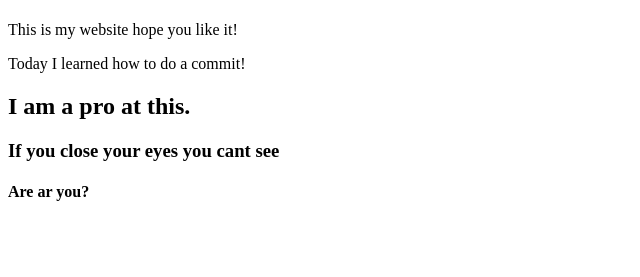
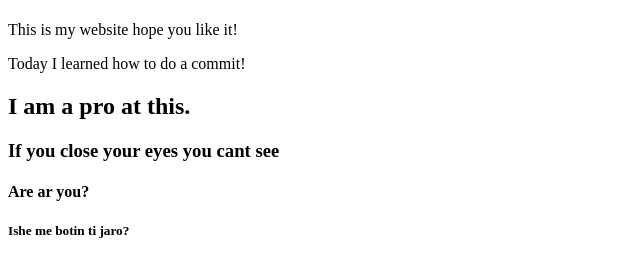
Before and after one commit to Mikaeli12/hello-world, a plain HTML site: page index.html in a window 1280 px wide. Shown: the part 59-336 px from the top of the page, without its empty margins (0-640 px from the left). Drawn offline with Linux system fonts and the light colour scheme.

Commit message:
added h5

```diff
--- a/index.html
+++ b/index.html
@@ -12,5 +12,6 @@
     <h2>I am a pro at this.</h2>
     <h3>If you close your eyes you cant see</h3>
     <h4>Are ar you?</h4>
+    <h5>Ishe me botin ti jaro?</h5>
 </body>
 </html>
```
